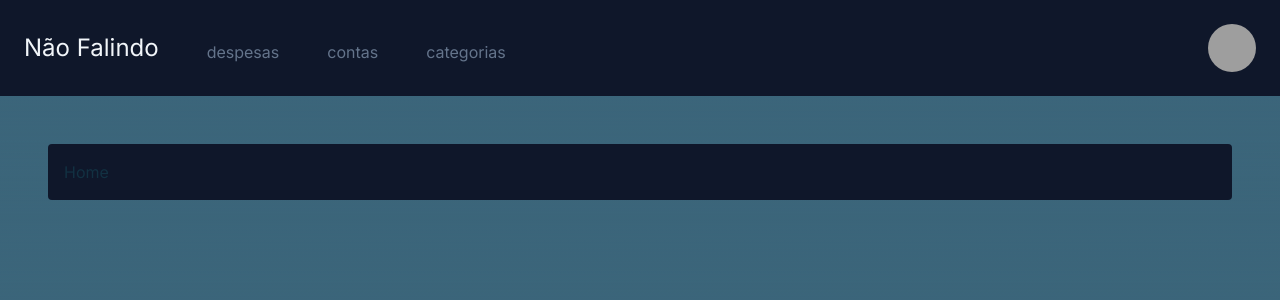
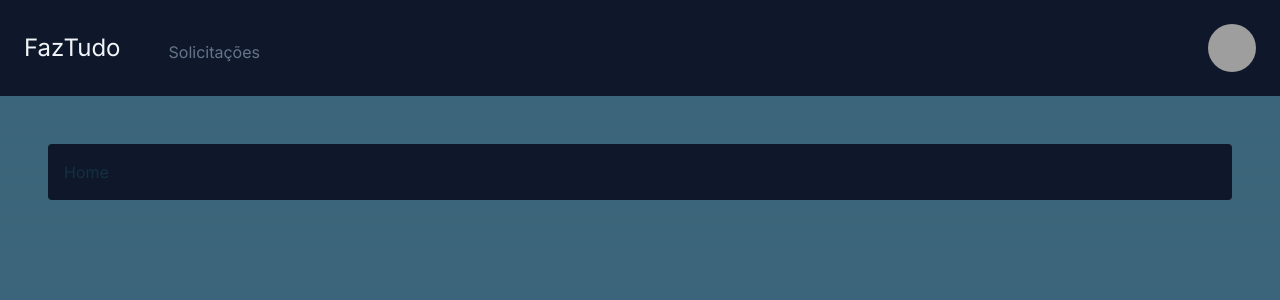
Before and after one commit to Gabriel-Llanir/FazTudoWeb, a Next.js app: page / in a window 1280 px wide. Shown: the top 300 px of the page. Built offline with nearby package versions, Linux system fonts and the light colour scheme; grey boxes are pictures that could not be loaded.

Commit message:
Ready to deploy

```diff
--- a/next.config.js
+++ b/next.config.js
@@ -2,3 +2,9 @@
 const nextConfig = {}
 
 module.exports = nextConfig
+
+module.exports = {
+    experimental: {
+      serverActions: true,
+    },
+  }
--- a/src/app/not-found.js
+++ b/src/app/not-found.js
@@ -4,7 +4,7 @@ export default function NotFound() {
     return (
         <main className="bg-slate-900 m-12 p-4 rounded">
             <h2>Página não encontrada</h2>
-            <Link href="/">voltar para home</Link>
+            <Link href="/">voltar para Home</Link>
         </main>
     )
 }
--- a/src/app/solicitacoes/error.jsx
+++ b/src/app/solicitacoes/error.jsx
@@ -13,8 +13,8 @@ export default function SolicitacaoError({error, reset}) {
         <p>{error.message}</p>
 
         <div className="flex gap-3 justify-between mt-3">
-            <Button variant="secundary" href="/">voltar para home</Button>
-            <Button onClick={reset}>tentar novamente</Button>
+            <Button variant="secundary" href="/">Voltar para home</Button>
+            <Button onClick={reset}>Tentar novamente</Button>
         </div>
       </main>
     </>
--- a/src/app/solicitacoes/form/page.jsx
+++ b/src/app/solicitacoes/form/page.jsx
@@ -1,6 +1,6 @@
 "use client"
 
-import { create } from "@/actions/contas";
+import { create } from "@/actions/solicitacoes";
 import Button from "@/components/Button";
 import InputText from "@/components/InputText";
 import NavBar from "@/components/NavBar";
@@ -22,7 +22,7 @@ export default function FormSolicitacao(){
 
     return (
         <>
-            <NavBar active={"contas"} />
+            <NavBar active={"solicitacoes"} />
 
             <main className="bg-slate-900 mt-10 m-auto max-w-lg p-2 rounded">
                 <h2 className="text-2xl font-bold">Criar solicitação</h2>
@@ -33,8 +33,8 @@ export default function FormSolicitacao(){
                     <InputText name="icone" label="ícone" id="icone"/>
 
                     <div className="flex justify-around mt-4">
-                        <Button href="/solicitacoes" variant="secundary">cancelar</Button>
-                        <Button type="button">salvar</Button>
+                        <Button href="/solicitacoes" variant="secundary">Cancelar</Button>
+                        <Button type="button">Salvar</Button>
                     </div>
                     <p className="text-red-500">{erro}</p>
                 </form>
--- a/src/app/solicitacoes/page.js
+++ b/src/app/solicitacoes/page.js
@@ -18,7 +18,7 @@ export default async function Solicitacoes() {
             icon={<PlusIcon className="h6 w-6" />}
             href="/solicitacoes/form"
           >
-            criar solicitação
+            Criar solicitação
           </Button>
         </div>
 
--- a/src/components/NavBar.jsx
+++ b/src/components/NavBar.jsx
@@ -7,23 +7,13 @@ export default function NavBar({ active }) {
                 <li>
                     <Link href="/">
                         <h1 className="text-2xl text-slate-100">
-                            Não Falindo
+                            FazTudo
                         </h1>
                     </Link>
                 </li>
                 <li>
-                    <Link className={active=="despesas" && "text-slate-100"} href="/despesas">
-                        despesas
-                    </Link>
-                </li>
-                <li>
-                    <Link className={active=="contas" && "text-slate-100"} href="/contas">
-                        contas
-                    </Link>
-                </li>
-                <li>
-                    <Link className={active=="categorias" && "text-slate-100"} href="/categorias">
-                        categorias
+                    <Link className={active=="solicitacoes" && "text-slate-100"} href="/solicitacoes">
+                        Solicitações
                     </Link>
                 </li>
 
```
Also changed, not shown: package.json (+9 -1 lines), 2 other files (tests, documents, lock files or other folders).
